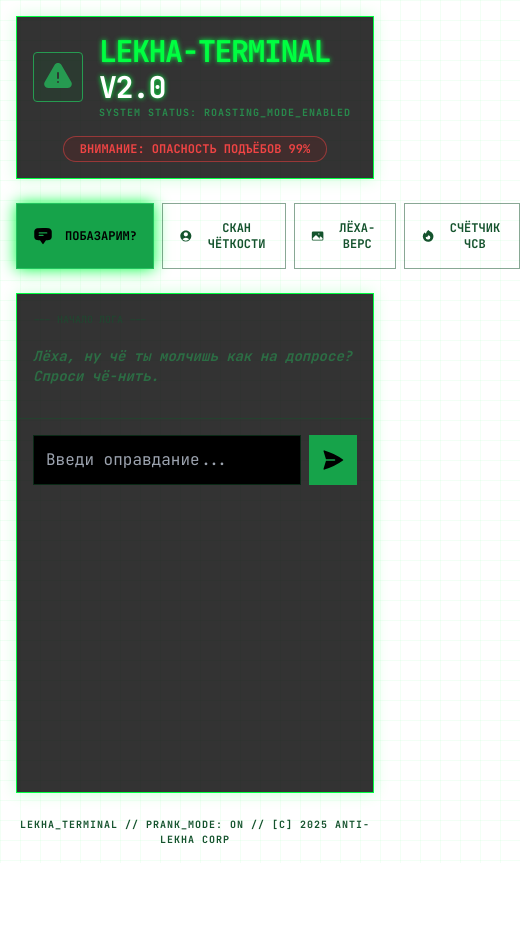
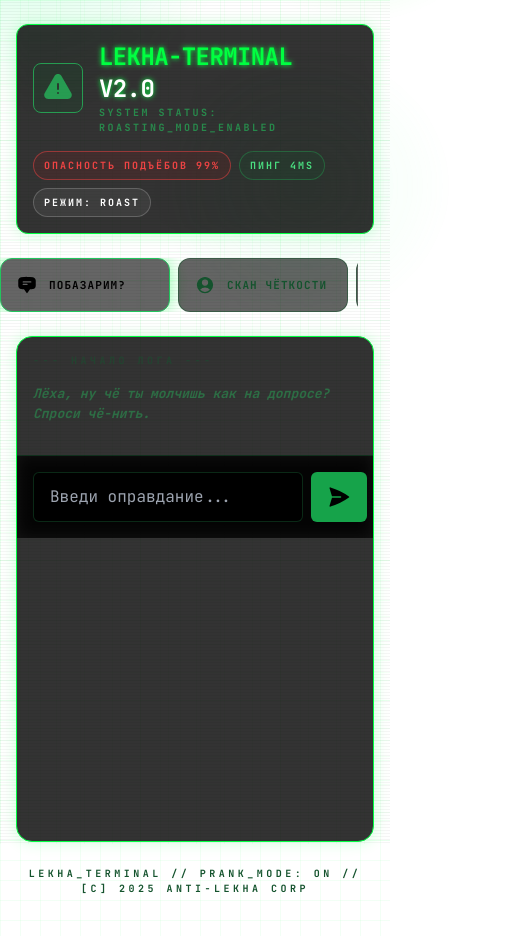
Before and after one commit to MAYERGANG/leha, a React (Vite) app: page / in a window 390 px wide. Shown: the whole page, 520 px wide, since content can reach past the window. Before the commit the page ends 863 px from the top, so only its background shows below. Built offline with nearby package versions, Linux system fonts and the light colour scheme.

Commit message:
Improve UI and mobile layout

```diff
--- a/App.css
+++ b/App.css
@@ -1,2 +1,85 @@
+:root {
+  --green: #00ff41;
+  --lime: #76ff7a;
+  --ink: #050505;
+  --panel: rgba(0, 0, 0, 0.75);
+}
 
-/* No extra CSS needed, using Tailwind */
+* {
+  -webkit-tap-highlight-color: transparent;
+}
+
+body {
+  background-color: var(--ink);
+  color: var(--green);
+}
+
+.app-shell {
+  position: relative;
+  z-index: 0;
+}
+
+.bg-aurora {
+  position: fixed;
+  inset: -20vh -20vw auto -20vw;
+  height: 60vh;
+  background:
+    radial-gradient(60% 60% at 20% 20%, rgba(0, 255, 120, 0.18), transparent 60%),
+    radial-gradient(50% 50% at 80% 10%, rgba(0, 255, 65, 0.22), transparent 55%),
+    radial-gradient(50% 50% at 70% 70%, rgba(120, 255, 160, 0.12), transparent 55%);
+  filter: blur(10px) saturate(1.1);
+  z-index: -3;
+  opacity: 0.9;
+  pointer-events: none;
+}
+
+.bg-grid {
+  position: fixed;
+  inset: 0;
+  background-image:
+    linear-gradient(rgba(0, 255, 65, 0.04) 1px, transparent 1px),
+    linear-gradient(90deg, rgba(0, 255, 65, 0.04) 1px, transparent 1px);
+  background-size: 28px 28px;
+  z-index: -2;
+  pointer-events: none;
+}
+
+.scanlines {
+  position: fixed;
+  inset: 0;
+  background: repeating-linear-gradient(
+    to bottom,
+    rgba(0, 0, 0, 0.0) 0px,
+    rgba(0, 0, 0, 0.0) 2px,
+    rgba(0, 0, 0, 0.08) 3px
+  );
+  z-index: -1;
+  pointer-events: none;
+  mix-blend-mode: multiply;
+}
+
+.chip {
+  display: inline-flex;
+  align-items: center;
+  gap: 6px;
+  padding: 6px 10px;
+  font-size: 10px;
+  border-radius: 999px;
+  font-weight: 700;
+  letter-spacing: 0.2em;
+  text-transform: uppercase;
+}
+
+.tab {
+  border-radius: 12px;
+  background: rgba(0, 0, 0, 0.6);
+  backdrop-filter: blur(4px);
+}
+
+.tab-active {
+  box-shadow: 0 0 18px rgba(0, 255, 65, 0.45);
+}
+
+.safe-bottom {
+  padding-bottom: calc(1rem + env(safe-area-inset-bottom));
+}
--- a/App.tsx
+++ b/App.tsx
@@ -1,5 +1,6 @@
 
 import React, { useState, useEffect, useRef } from 'react';
+import './App.css';
 import { LekhaFeature, Message } from './types';
 import { geminiService } from './services/geminiService';
 import {
@@ -89,26 +90,31 @@ const App: React.FC = () => {
   };
 
   return (
-    <div className="min-h-screen flex flex-col p-4 md:p-8 max-w-5xl mx-auto">
+    <div className="app-shell min-h-screen flex flex-col px-4 pt-6 pb-10 md:px-8 md:pt-10 max-w-6xl mx-auto">
+      <div className="bg-aurora" />
+      <div className="bg-grid" />
+      <div className="scanlines" />
       {/* Terminal Header */}
-      <header className="mb-6 cyber-panel p-4 flex flex-col md:flex-row justify-between items-center gap-4">
+      <header className="mb-6 cyber-panel rounded-xl p-4 md:p-5 flex flex-col md:flex-row justify-between items-center gap-4 backdrop-blur">
         <div className="flex items-center gap-4">
-          <div className="p-2 bg-green-900/30 border border-green-500 rounded animate-pulse">
+          <div className="p-2 bg-green-900/30 border border-green-500 rounded-lg animate-pulse">
             <ExclamationTriangleIcon className="w-8 h-8 text-green-500" />
           </div>
           <div>
-            <h1 className="text-3xl font-black tracking-tighter neon-text uppercase">LEKHA-TERMINAL <span className="text-white">v2.0</span></h1>
-            <p className="text-[10px] text-green-500/60 font-bold uppercase tracking-widest">System status: ROASTING_MODE_ENABLED</p>
+            <h1 className="text-2xl md:text-3xl font-black tracking-tight neon-text uppercase">LEKHA-TERMINAL <span className="text-white">v2.0</span></h1>
+            <p className="text-[10px] text-green-500/60 font-bold uppercase tracking-[0.25em]">System status: ROASTING_MODE_ENABLED</p>
           </div>
         </div>
-        <div className="text-xs bg-red-900/20 text-red-500 border border-red-500/50 px-4 py-1 rounded-full font-bold">
-          ВНИМАНИЕ: ОПАСНОСТЬ ПОДЪЁБОВ 99%
+        <div className="flex flex-wrap items-center gap-2">
+          <span className="chip bg-red-900/20 text-red-500 border border-red-500/50">ОПАСНОСТЬ ПОДЪЁБОВ 99%</span>
+          <span className="chip bg-green-900/20 text-green-400 border border-green-500/30">ПИНГ 4MS</span>
+          <span className="chip bg-white/5 text-white border border-white/20">РЕЖИМ: ROAST</span>
         </div>
       </header>
 
-      <div className="flex-1 flex flex-col md:flex-row gap-6">
+      <div className="flex-1 flex flex-col lg:flex-row gap-6">
         {/* Sidebar Nav */}
-        <nav className="w-full md:w-56 flex md:flex-col gap-2">
+        <nav className="w-full lg:w-56 flex lg:flex-col gap-2 overflow-x-auto lg:overflow-visible -mx-4 px-4 lg:mx-0 lg:px-0 snap-x snap-mandatory">
           {[
             { id: LekhaFeature.CHAT, icon: ChatBubbleBottomCenterTextIcon, label: 'Побазарим?' },
             { id: LekhaFeature.VISION, icon: UserCircleIcon, label: 'Скан Чёткости' },
@@ -118,8 +124,8 @@ const App: React.FC = () => {
             <button
               key={f.id}
               onClick={() => setActiveFeature(f.id)}
-              className={`flex items-center gap-3 p-4 border transition-all uppercase font-bold text-xs ${
-                activeFeature === f.id ? 'bg-green-600 border-green-500 text-black shadow-[0_0_15px_#00ff41]' : 'border-green-900/50 text-green-900 hover:border-green-500 hover:text-green-500'
+              className={`tab min-w-[170px] lg:min-w-0 snap-start flex items-center gap-3 p-4 border transition-all uppercase font-bold text-[11px] tracking-widest ${
+                activeFeature === f.id ? 'tab-active bg-green-600 border-green-500 text-black shadow-[0_0_18px_#00ff41]' : 'border-green-900/50 text-green-900 hover:border-green-500 hover:text-green-500'
               }`}
             >
               <f.icon className="w-5 h-5" />
@@ -129,19 +135,19 @@ const App: React.FC = () => {
         </nav>
 
         {/* Action Center */}
-        <div className="flex-1 cyber-panel flex flex-col relative min-h-[500px]">
+        <div className="flex-1 cyber-panel rounded-2xl flex flex-col relative min-h-[60vh] lg:min-h-[520px] overflow-hidden">
 
           {/* Chat */}
           {activeFeature === LekhaFeature.CHAT && (
             <div className="flex flex-col h-full">
-              <div className="flex-1 overflow-y-auto p-4 space-y-4 font-bold text-sm">
-                <div className="text-green-900/50 text-[10px] uppercase mb-4">--- Начало лога ---</div>
+              <div className="flex-1 overflow-y-auto p-4 md:p-6 space-y-4 font-bold text-[13px] sm:text-sm">
+                <div className="text-green-900/50 text-[10px] uppercase mb-4 tracking-[0.35em]">--- Начало лога ---</div>
                 {messages.length === 0 && (
                   <div className="text-green-500/40 italic">Лёха, ну чё ты молчишь как на допросе? Спроси чё-нить.</div>
                 )}
                 {messages.map((m, i) => (
                   <div key={i} className={`flex ${m.role === 'user' ? 'justify-end' : 'justify-start'}`}>
-                    <div className={`max-w-[80%] p-3 border ${m.role === 'user' ? 'border-green-500 text-green-500' : 'border-white text-white bg-green-900/10'}`}>
+                    <div className={`max-w-[85%] p-3 md:p-4 border rounded-lg ${m.role === 'user' ? 'border-green-500 text-green-500 bg-black/50' : 'border-white/60 text-white bg-green-900/10'}`}>
                       <span className="text-[10px] block opacity-50 mb-1">{m.role === 'user' ? 'ЛЕХА' : 'ТЕРМИНАЛ'}</span>
                       {m.text}
                     </div>
@@ -150,14 +156,14 @@ const App: React.FC = () => {
                 {loading && <div className="text-white animate-pulse">ТЕРМИНАЛ ГЕНЕРИРУЕТ ОТВЕТКУ...</div>}
                 <div ref={scrollRef} />
               </div>
-              <form onSubmit={sendChat} className="p-4 border-t border-green-900/50 flex gap-2">
+              <form onSubmit={sendChat} className="safe-bottom p-4 md:p-5 border-t border-green-900/50 flex gap-2 bg-black/60 backdrop-blur sticky bottom-0">
                 <input
                   value={input}
                   onChange={e => setInput(e.target.value)}
                   placeholder="Введи оправдание..."
-                  className="flex-1 bg-black border border-green-900/50 p-3 text-green-500 focus:outline-none focus:border-green-500"
+                  className="flex-1 bg-black/80 border border-green-900/50 px-4 py-3 text-green-500 focus:outline-none focus:border-green-500 rounded-md min-h-[48px]"
                 />
-                <button className="bg-green-600 text-black p-3 hover:bg-green-400">
+                <button className="bg-green-600 text-black px-4 py-3 hover:bg-green-400 rounded-md min-h-[48px]" aria-label="Отправить">
                   <PaperAirplaneIcon className="w-6 h-6" />
                 </button>
               </form>
@@ -166,9 +172,9 @@ const App: React.FC = () => {
 
           {/* Vision Roast */}
           {activeFeature === LekhaFeature.VISION && (
-            <div className="p-6 flex flex-col items-center gap-6 h-full overflow-y-auto">
-              <h2 className="text-xl font-black uppercase text-center neon-text">Рентген «Чёткий Паца»</h2>
-              <div className="w-full max-w-sm aspect-square border-2 border-dashed border-green-500 flex items-center justify-center relative overflow-hidden group">
+            <div className="p-6 md:p-8 flex flex-col items-center gap-6 h-full overflow-y-auto">
+              <h2 className="text-xl md:text-2xl font-black uppercase text-center neon-text tracking-widest">Рентген «Чёткий Паца»</h2>
+              <div className="w-full max-w-sm aspect-square border-2 border-dashed border-green-500/70 flex items-center justify-center relative overflow-hidden group rounded-xl bg-black/60">
                 {previewImage ? (
                   <img src={previewImage} className="w-full h-full object-cover" />
                 ) : (
@@ -180,12 +186,12 @@ const App: React.FC = () => {
                 <input type="file" accept="image/*" onChange={handleFile} className="absolute inset-0 opacity-0 cursor-pointer" />
               </div>
               {previewImage && !analysis && (
-                <button onClick={startScan} disabled={loading} className="w-full max-w-sm bg-green-600 text-black p-4 font-black uppercase hover:bg-green-400 disabled:opacity-50">
+                <button onClick={startScan} disabled={loading} className="w-full max-w-sm bg-green-600 text-black p-4 font-black uppercase hover:bg-green-400 disabled:opacity-50 rounded-md min-h-[52px]">
                   {loading ? 'ИЩЕМ ПРЫЩИ...' : 'ЗАПУСТИТЬ РОАСТ-СКАНЕР'}
                 </button>
               )}
               {analysis && (
-                <div className="w-full p-4 border border-green-500 bg-green-900/10 animate-in fade-in zoom-in">
+                <div className="w-full p-4 border border-green-500 bg-green-900/10 animate-in fade-in zoom-in rounded-lg">
                   <pre className="whitespace-pre-wrap text-sm">{analysis}</pre>
                   <button onClick={() => setPreviewImage(null)} className="mt-4 text-[10px] underline">СБРОСИТЬ УЛИКИ</button>
                 </div>
@@ -195,10 +201,10 @@ const App: React.FC = () => {
 
           {/* Gallery Prank */}
           {activeFeature === LekhaFeature.GALLERY && (
-            <div className="p-6 flex flex-col gap-6 h-full overflow-y-auto">
-              <h2 className="text-xl font-black uppercase text-center neon-text">Лёха в параллельных мирах</h2>
+            <div className="p-6 md:p-8 flex flex-col gap-6 h-full overflow-y-auto">
+              <h2 className="text-xl md:text-2xl font-black uppercase text-center neon-text tracking-widest">Лёха в параллельных мирах</h2>
               <div className="flex-1 flex flex-col items-center justify-center gap-6">
-                <div className="w-full max-w-sm aspect-square border border-green-500 bg-black flex items-center justify-center">
+                <div className="w-full max-w-sm aspect-square border border-green-500/70 bg-black/70 flex items-center justify-center rounded-xl">
                   {genImg ? (
                     <img src={genImg} className="w-full h-full object-contain" />
                   ) : (
@@ -212,9 +218,9 @@ const App: React.FC = () => {
                   <input
                     value={genPrompt}
                     onChange={e => setGenPrompt(e.target.value)}
-                    className="w-full bg-black border border-green-500 p-2 text-sm text-green-500"
+                    className="w-full bg-black/80 border border-green-500 p-3 text-sm text-green-500 rounded-md min-h-[48px]"
                   />
-                  <button onClick={generateLekha} disabled={loading} className="w-full bg-green-600 text-black p-3 font-bold uppercase hover:bg-green-400 disabled:opacity-50">
+                  <button onClick={generateLekha} disabled={loading} className="w-full bg-green-600 text-black p-3 font-bold uppercase hover:bg-green-400 disabled:opacity-50 rounded-md min-h-[52px]">
                     ГЕНЕРИРОВАТЬ ПРИКОЛ
                   </button>
                 </div>
@@ -224,17 +230,17 @@ const App: React.FC = () => {
 
           {/* Wisdom/Roast Quotes */}
           {activeFeature === LekhaFeature.WISDOM && (
-            <div className="p-6 flex flex-col items-center justify-center h-full gap-8">
-              <div className="relative p-8 border-2 border-green-500 bg-green-900/5 max-w-md w-full">
+            <div className="p-6 md:p-8 flex flex-col items-center justify-center h-full gap-8">
+              <div className="relative p-6 md:p-8 border-2 border-green-500 bg-green-900/5 max-w-md w-full rounded-xl">
                 <div className="absolute -top-3 left-4 bg-black px-2 text-[10px] font-bold">ИСТИНА_О_ЛЕХЕ.TXT</div>
-                <p className="text-lg italic text-center font-bold leading-relaxed">
+                <p className="text-lg md:text-xl italic text-center font-bold leading-relaxed">
                   "{wisdom}"
                 </p>
               </div>
               <button
                 onClick={fetchWisdom}
                 disabled={loading}
-                className="group relative px-8 py-4 bg-red-600 text-white font-black uppercase hover:bg-red-500 transition-all disabled:opacity-50"
+                className="group relative px-8 py-4 bg-red-600 text-white font-black uppercase hover:bg-red-500 transition-all disabled:opacity-50 rounded-md min-h-[52px]"
               >
                 <div className="absolute inset-0 border border-white translate-x-1 translate-y-1 group-hover:translate-x-0 group-hover:translate-y-0 transition-transform"></div>
                 КНОПКА СУДЬБЫ ДЛЯ ЛЁХИ
@@ -251,7 +257,7 @@ const App: React.FC = () => {
         </div>
       </div>
 
-      <footer className="mt-6 text-center text-[10px] text-green-900 font-bold uppercase tracking-widest">
+      <footer className="mt-6 text-center text-[10px] text-green-900 font-bold uppercase tracking-[0.35em]">
         LEKHA_TERMINAL // PRANK_MODE: ON // [C] 2025 ANTI-LEKHA CORP
       </footer>
 
--- a/index.html
+++ b/index.html
@@ -46,7 +46,6 @@
   }
 }
 </script>
-<link rel="stylesheet" href="/index.css">
 </head>
 <body class="matrix-bg">
     <div id="root"></div>
```
